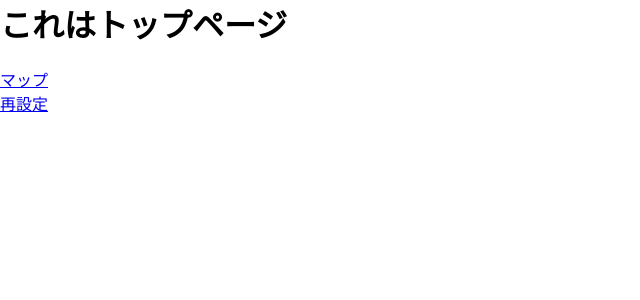
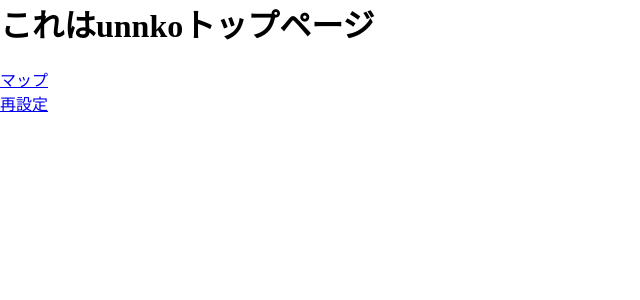
Before and after one commit to nougyou2/AW2, a Django app: page /app01/templates/ in a window 1280 px wide. Shown: the top 300 px of the page, without its empty margins (0-640 px from the left). Run offline with Django 3.2, Linux system fonts and the light colour scheme.

Commit message:
first commit

```diff
--- a/農業/mysite/templates/top.html
+++ b/農業/mysite/templates/top.html
@@ -9,7 +9,7 @@
 
 <body>
 <h1>
-これはトップページ
+これはunnkoトップページ
 </h1>
 <div>
     <a href="{% url 'app:index' %}">マップ</a><br>
```
Also changed, not shown: 1 other file.
